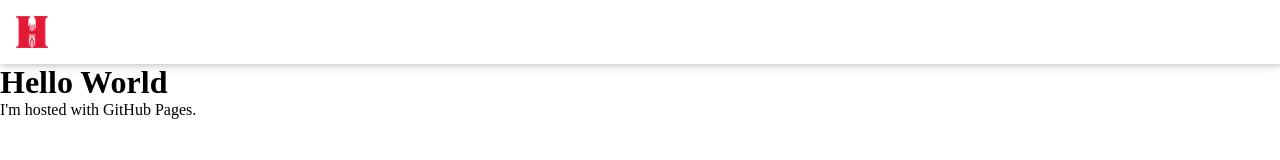
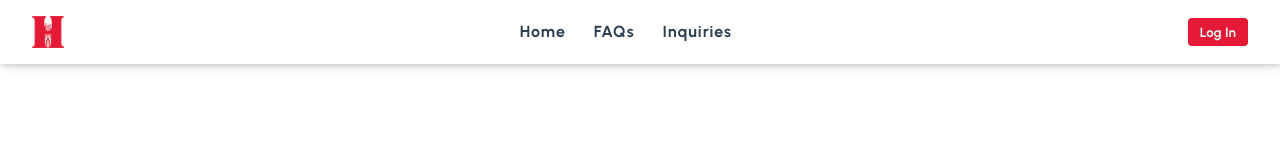
Before and after one commit to Marko-Stojanovic/Marko-Stojanovic.github.io, a plain HTML site: page index.html in a window 1280 px wide. Drawn offline with Linux system fonts and the light colour scheme.

Commit message:
Finished nav bar

```diff
--- a/index.html
+++ b/index.html
@@ -6,10 +6,15 @@
 	<body>
         <nav>
             <img id="nav-logo" src="/images/logo.png" alt="Logo">
+            <div id="nav-links">
+                <a href="/home">Home</a>
+                <a href="/faqs">FAQs</a>
+                <a href="/inquiries">Inquiries</a>
+            </div>
+            <button id="nav-log-in" >Log In</button>
         </nav>
         <header>
-            <h1>Hello World</h1>
-            <p>I'm hosted with GitHub Pages.</p>
+
         </header>
 	</body>
 </html>
--- a/style.css
+++ b/style.css
@@ -1,4 +1,8 @@
+@import url('https://fonts.googleapis.com/css2?family=Urbanist:wght@300;500;700;900&display=swap');
+
 :root {
+    --color-logo: rgb(227, 25, 54); /* #E31936 */
+
     --color-red-light: rgb(231, 77, 60); /* #E74D3C */
     --color-red-dark: rgb(192, 57, 43); /* #C0392B */
     --color-orange-light: rgb(230, 125, 34); /* #E67D22 */
@@ -24,15 +28,41 @@
 * {
     margin: 0;
     padding: 0;
+    font-family: 'Urbanist', sans-serif;
 }
 
 nav {
+    display: flex;
+    justify-content: space-between;
+    align-items: center;
     height: 64px;
+    padding: 0 32px;
     box-shadow: 1px 1px 6px rgba(0, 0, 0, 0.2), 1px 1px 16px rgba(0, 0, 0, 0.1);
 }
 
 #nav-logo {
-    padding: 16px;
+    display: inline-block;
     height: 32px;
     width: 32px;
 }
+
+#nav-links a {
+    display: inline-block;
+    padding: 0 12px;
+    height: 64px;
+    line-height: 64px;
+    letter-spacing: 1px;
+    text-decoration: none;
+    font-weight: 700;
+    color: var(--color-black-dark);
+}
+
+#nav-log-in {
+    display: inline-block;
+    padding: 6px 12px;
+    background: var(--color-logo);
+    border: 0;
+    border-radius: 4px;
+    font-weight: 700;
+    color: var(--color-white-light);
+}
```
